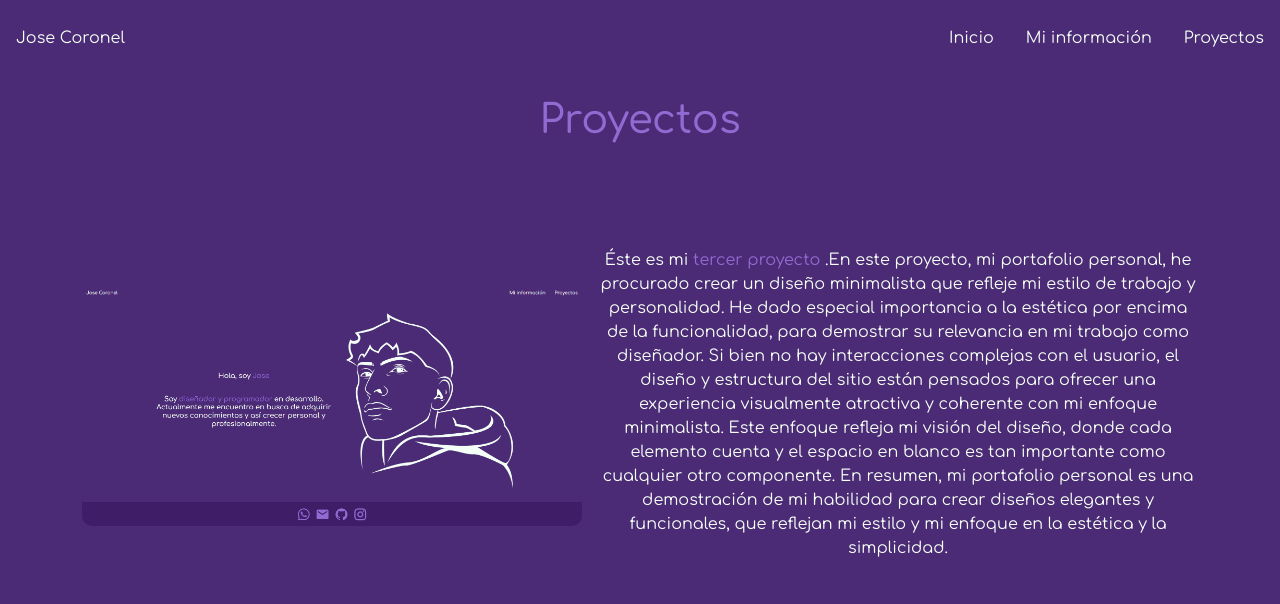
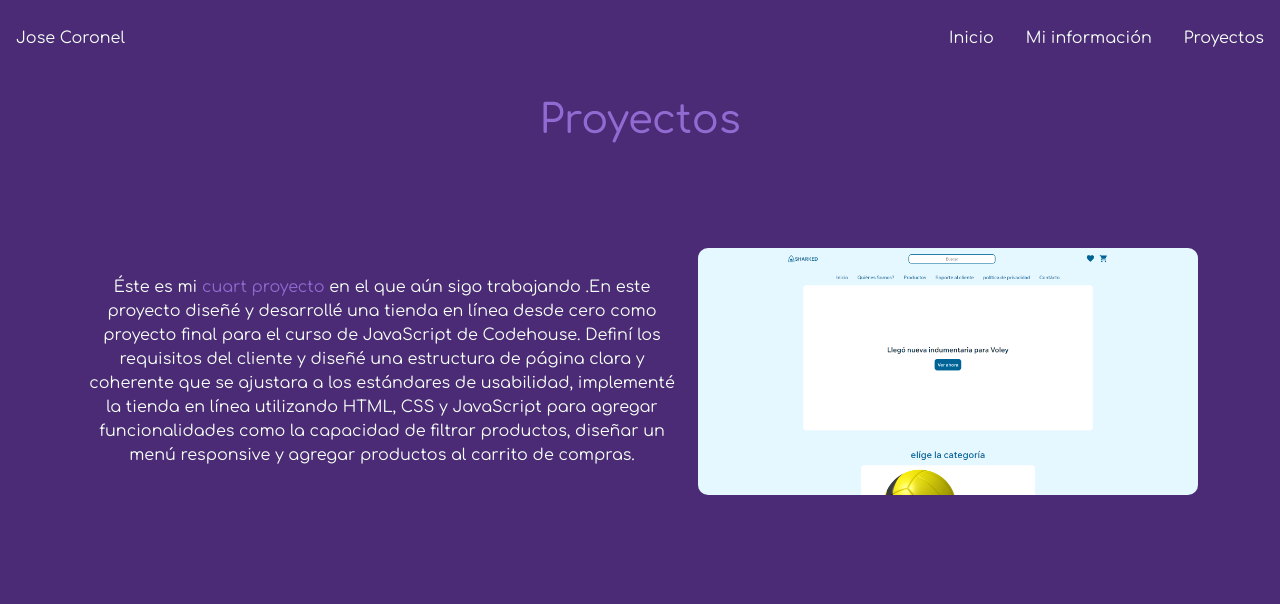
Before and after one commit to josecoronel20/portfolio, a website: page pages/proyectos.html in a window 1280 px wide. Shown: the top 604 px of the page. Drawn offline with nearby package versions, Linux system fonts and the light colour scheme.

Commit message:
se agregó el proyecto del ecommerce1

```diff
--- a/pages/proyectos.html
+++ b/pages/proyectos.html
@@ -112,6 +112,18 @@
                             portafolio personal es una demostración de mi habilidad para crear diseños elegantes y
                             funcionales, que reflejan mi estilo y mi enfoque en la estética y la simplicidad.</p>
                     </div>
+                    <div class="proyecto">
+                        <div class="sitio">
+                            <a href="https://josecoronel20.github.io/eccomerce1/" target="_blank">
+                                <img src="../img/ecommerce1.png" class="imgHover" alt="screen página Portfolio">
+                                <div class="capa">
+                                    <p>Ir al sitio</p>
+                                </div>
+                            </a>
+                        </div>
+                        <p>Éste es mi <span class="wordColor">cuart proyecto</span> en el que aún sigo trabajando
+                            .En este proyecto diseñé y desarrollé una tienda en línea desde cero como proyecto final para el curso de JavaScript de Codehouse. Definí los requisitos del cliente y diseñé una estructura de página clara y coherente que se ajustara a los estándares de usabilidad, implementé la tienda en línea utilizando HTML, CSS y JavaScript para agregar funcionalidades como la capacidad de filtrar productos, diseñar un menú responsive y agregar productos al carrito de compras. </p>
+                    </div>
                 </div>
             </div>
         </main>
```
Also changed, not shown: img/ecommerce1.png (added).
